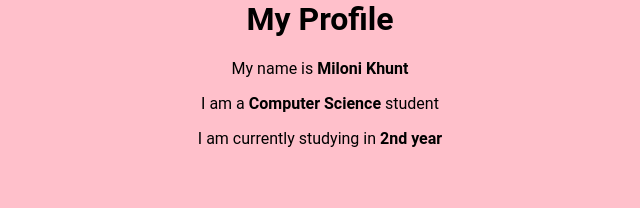
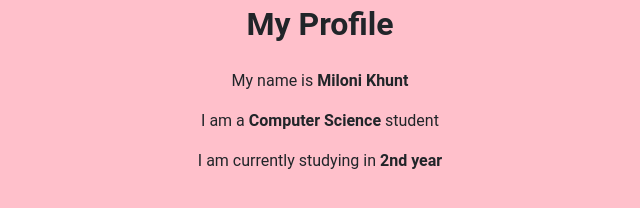
Before and after one commit to mkhunt/MyProfile, a plain HTML site: page index.html in a window 1280 px wide. Shown: the whole page, without its empty margins (320-960 px from the left). Drawn offline with Linux system fonts and the light colour scheme.

Commit message:
modified design

```diff
--- a/style.css
+++ b/style.css
@@ -1,17 +1,14 @@
 body{
-    /* background-color: #f5f5f5;
+    background-color: #f5f5f5;
     font-family: 'Roboto', sans-serif;
     font-size: 16px;
     font-weight: 400;
     line-height: 1.5;
     color: #212529;
     text-align: left;
-    margin: 0;
-    padding: 0;
-    box-sizing: border-box; */
+    box-sizing: border-box;
     margin: 0;
     background: pink;
-    font-family: 'Roboto', sans-serif;
     text-align: center;
 
 }
```
